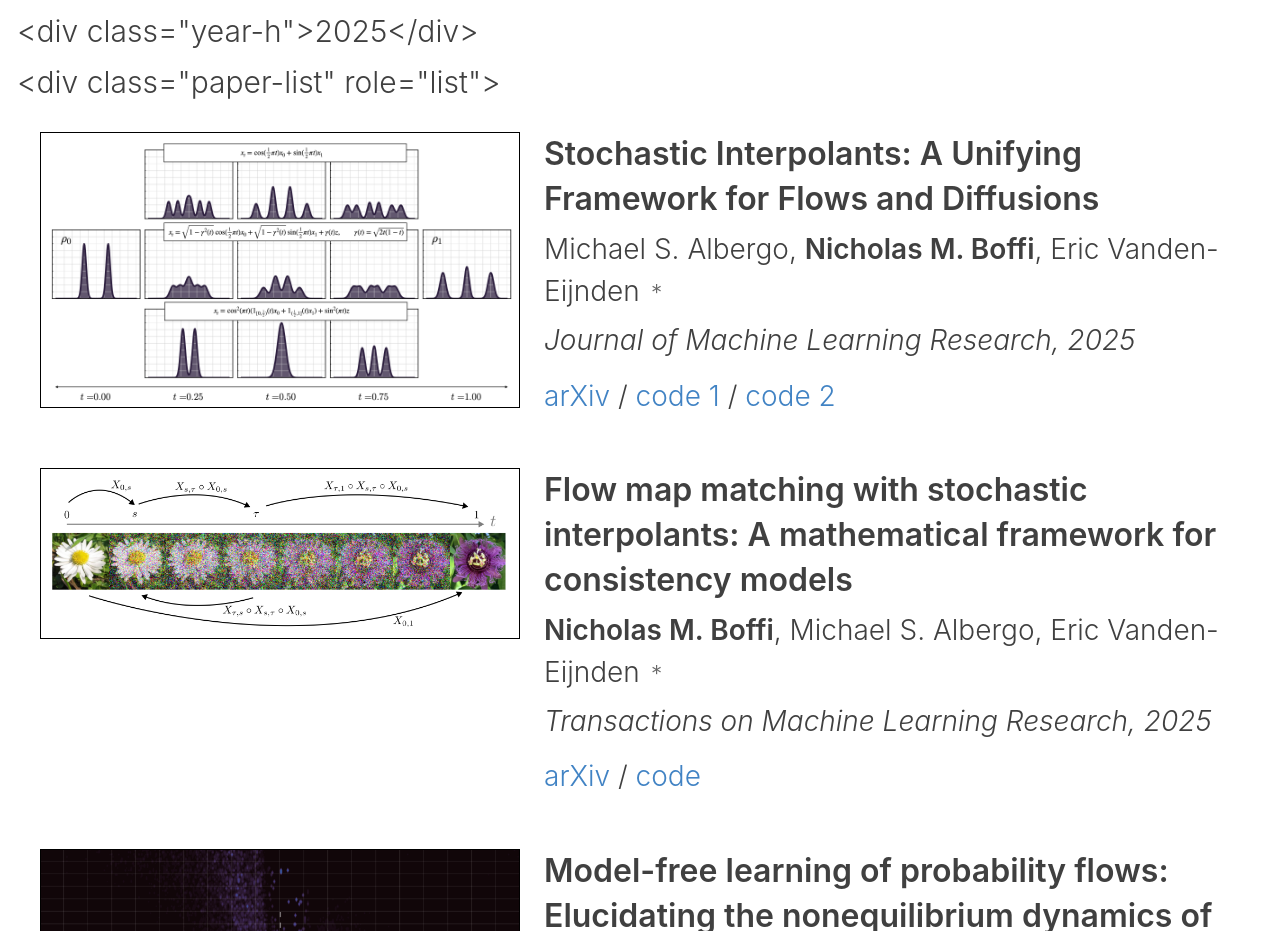
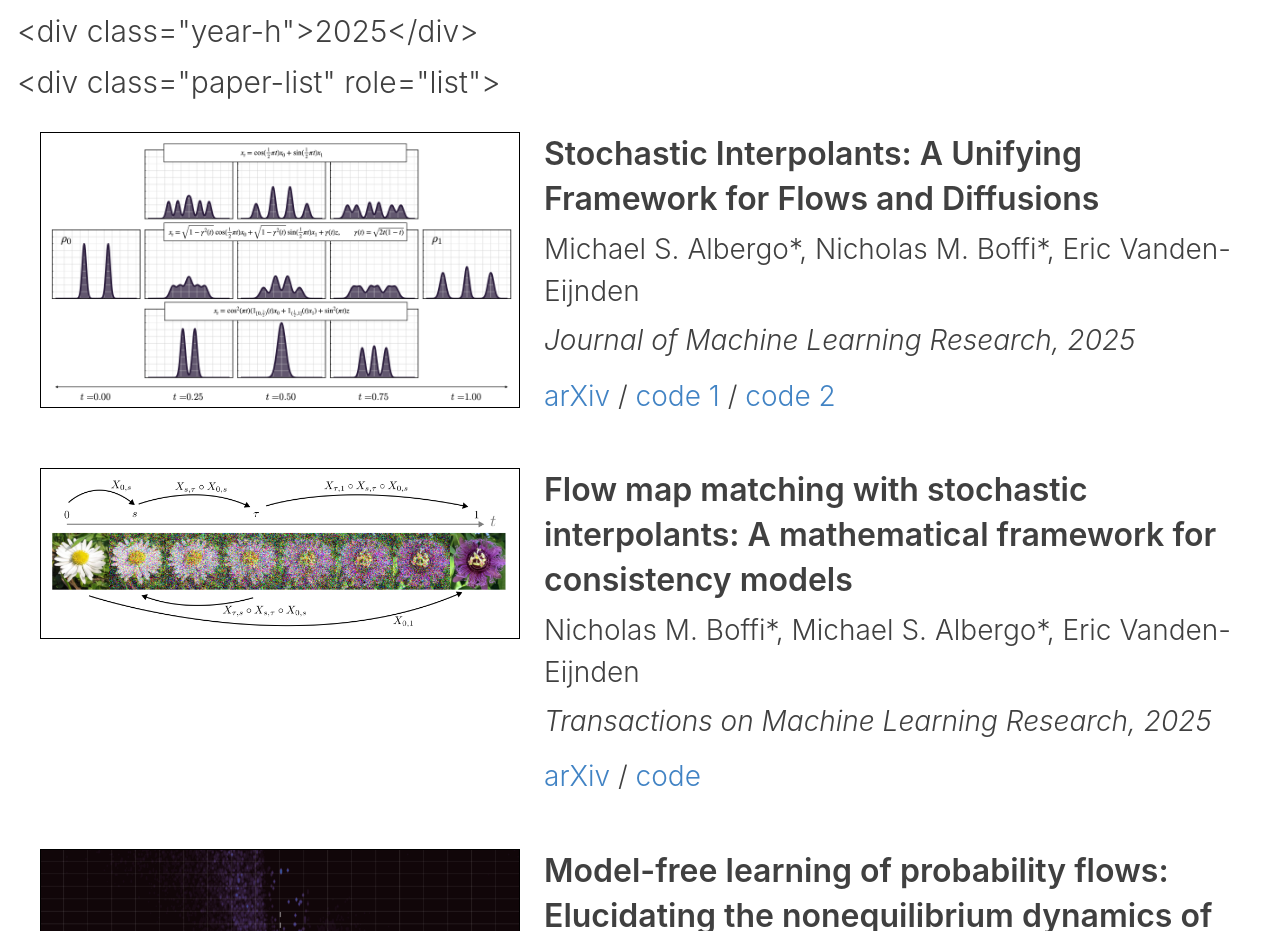
Before and after one commit to nmboffi/nmboffi.github.io, a Jekyll site: the page built from _pages/publications.md, in a window 1280 px wide. Shown: the part 454-1385 px from the top of the page. Built offline with Jekyll 4.4.1, drawn with Linux system fonts in a browser that asks for light colours; some of the changed text lies outside the part shown.

Commit message:
fix equal author contributions

```diff
--- a/_includes/paper-card.html
+++ b/_includes/paper-card.html
@@ -24,7 +24,6 @@
           <span itemprop="author" itemscope itemtype="https://schema.org/Person"><span itemprop="name">{{ a }}</span></span>{% unless forloop.last %}, {% endunless %}
         {% endif %}
       {% endfor %}
-      {% if p.equal_contribution %}<span class="equal-contrib">*</span>{% endif %}
     </div>
 
     <div class="venue">
--- a/assets/css/papers.css
+++ b/assets/css/papers.css
@@ -65,12 +65,6 @@
 
 .author-me {
   font-weight: 600;
-}
-
-.equal-contrib {
-  font-size: 1.4rem;
-  color: var(--muted);
-  margin-left: 0.2rem;
 }
 
 .paper-meta .venue {
```
Also changed, not shown: _data/publications.yml (+12 -18 lines).
